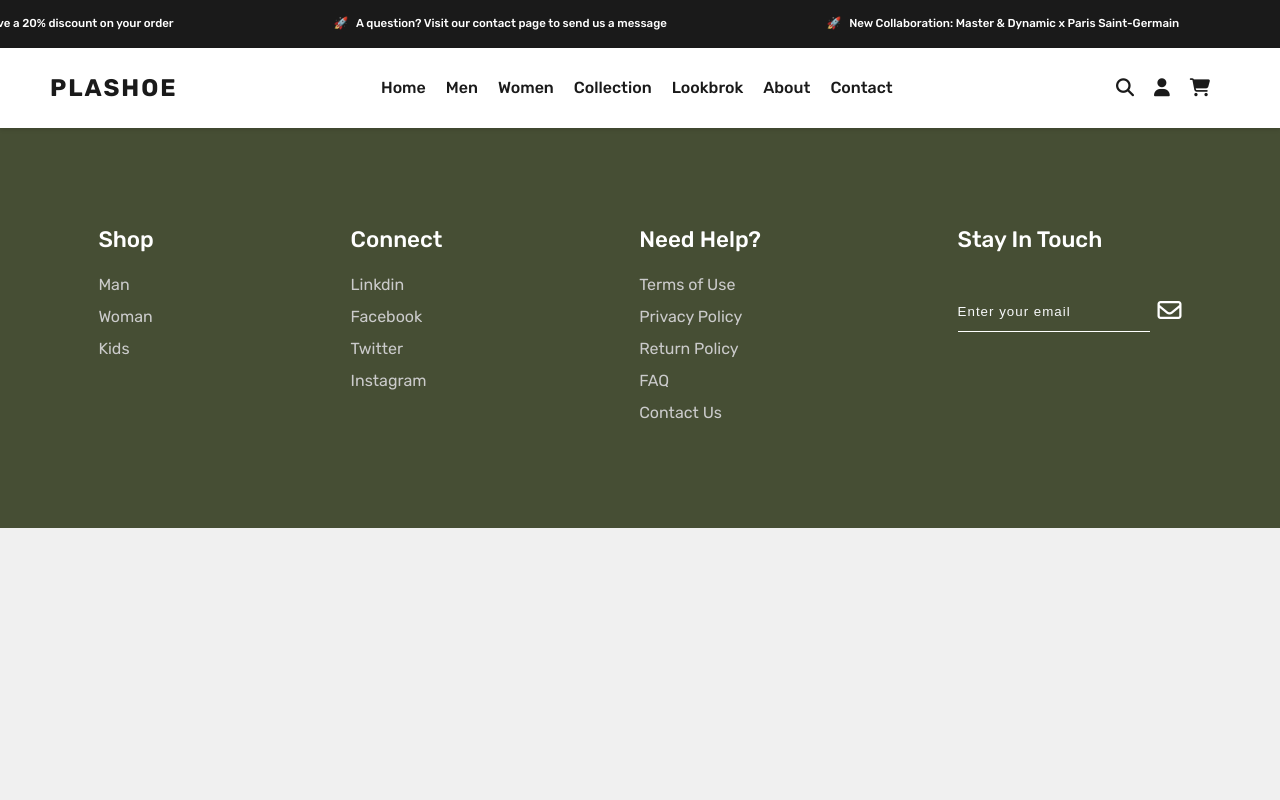
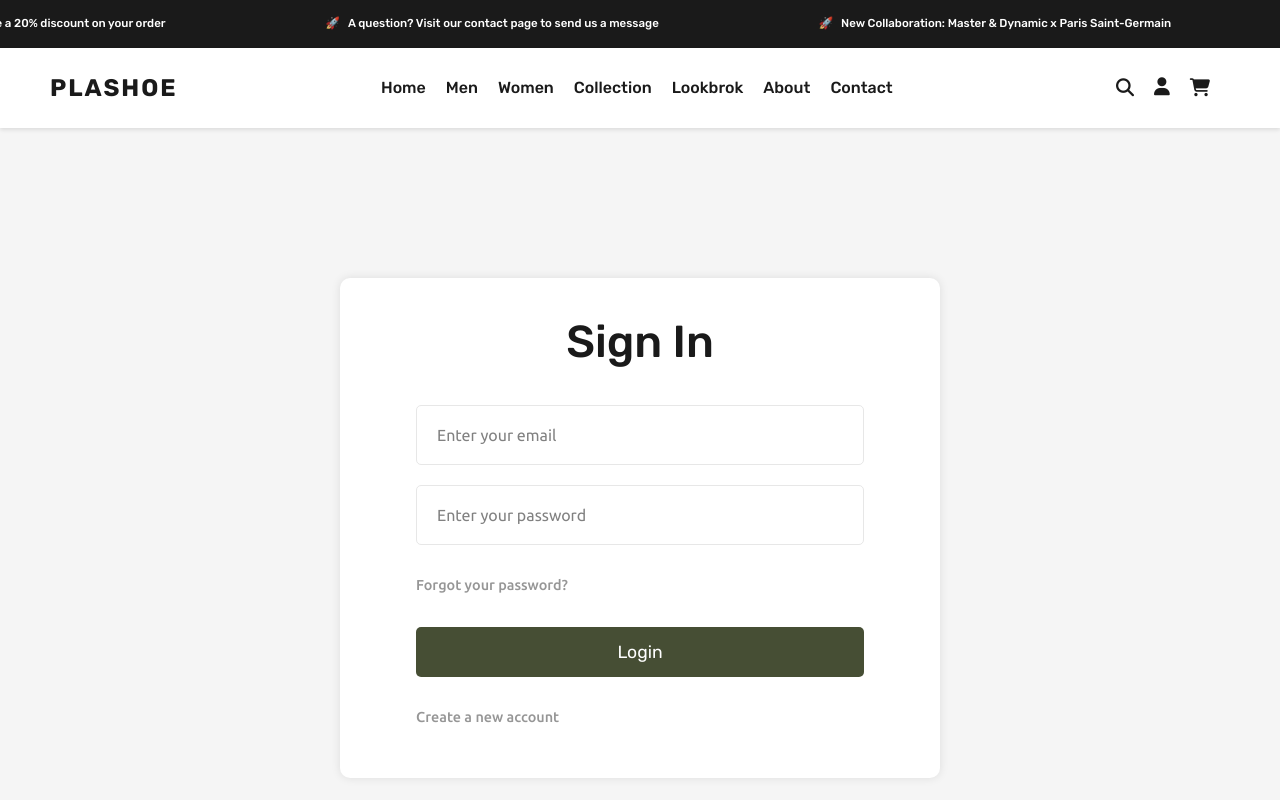
Before and after one commit to Ayoub-EDAHLOULI/PLASHOE-frontend, a React (Vite) app: page /login in a window 1280 px wide. Shown: the top 800 px of the page. Built offline with nearby package versions, Linux system fonts and the light colour scheme; the HTML template or start-up script is replaced by a standard one.

Commit message:
Create Login Page

```diff
--- a/src/App.jsx
+++ b/src/App.jsx
@@ -1,10 +1,11 @@
 import "./App.css";
 import "@fortawesome/fontawesome-free/css/all.css";
 import { Route, Routes } from "react-router-dom";
-import { Home } from "./pages/Home";
+import { Home } from "./pages/Home/Home";
 import Carousel from "./components/Carousel/Carousel";
 import Navbar from "./components/Navbar/Navbar";
 import Footer from "./components/Footer/Footer";
+import Login from "./pages/Auth/Login/Login";
 
 function App() {
   return (
@@ -14,6 +15,7 @@ function App() {
         <Navbar />
         <Routes>
           <Route path="/" element={<Home />} />
+          <Route path="/login" element={<Login />} />
         </Routes>
         <Footer />
       </div>
--- a/src/components/Footer/Footer.scss
+++ b/src/components/Footer/Footer.scss
@@ -3,7 +3,7 @@
   height: 50vh;
   margin: var(--spacing-4) 0;
   padding: var(--spacing-4) 0;
-  background-color: var(--primary-color);
+  background-color: var(--primary-color-dark);
 
   .footer__container {
     height: 100%;
--- a/src/components/Navbar/Navbar.jsx
+++ b/src/components/Navbar/Navbar.jsx
@@ -1,4 +1,5 @@
 import "./Navbar.scss";
+import { Link } from "react-router-dom";
 
 export default function Navbar() {
   return (
@@ -35,9 +36,11 @@ export default function Navbar() {
           </div>
 
           <div className="navbar__icons">
-            <i className="fas fa-search"></i>
-            <i className="fas fa-user"></i>
-            <i className="fas fa-shopping-cart"></i>
+            <i className="fas fa-search" />
+            <Link to="/login">
+              <i className="fas fa-user" />
+            </Link>
+            <i className="fas fa-shopping-cart" />
           </div>
         </div>
       </div>
--- /dev/null
+++ b/src/pages/Auth/Login/Login.jsx
@@ -0,0 +1,21 @@
+import "./Login.scss";
+import { Link } from "react-router-dom";
+
+function Login() {
+  return (
+    <div className="login">
+      <div className="login_container">
+        <h1>Sign In</h1>
+        <form>
+          <input type="email" placeholder="Enter your email" />
+          <input type="password" placeholder="Enter your password" />
+          <Link to="/forgot-password"> Forgot your password? </Link>
+          <button type="submit">Login</button>
+          <Link to="/register"> Create a new account </Link>
+        </form>
+      </div>
+    </div>
+  );
+}
+
+export default Login;
--- /dev/null
+++ b/src/pages/Auth/Login/Login.scss
@@ -0,0 +1,103 @@
+.login {
+  display: flex;
+  justify-content: center;
+  align-items: center;
+  height: 100vh;
+  background-color: #f5f5f5;
+
+  .login_container {
+    width: 100%;
+    max-width: 600px;
+    height: 500px;
+    padding: 30px 20px;
+    border-radius: 10px;
+    background-color: #fff;
+    box-shadow: 0 0 10px rgba(0, 0, 0, 0.1);
+    display: flex;
+    flex-direction: column;
+    align-items: center;
+    justify-content: center;
+
+    h1 {
+      font-size: 2.8rem;
+      font-weight: 500;
+      margin-bottom: 30px;
+    }
+
+    form {
+      width: 100%;
+      height: 100%;
+      display: flex;
+      flex-direction: column;
+      align-items: center;
+      row-gap: 20px;
+
+      input {
+        width: 80%;
+        padding: 18px 10px 18px 20px;
+        border: 1px solid #e7e7e7;
+        border-radius: 5px;
+        font-size: 1.2rem;
+
+        &::placeholder {
+          width: 100%;
+          font-size: 1rem;
+          color: #818181;
+          font-family: var(--font-secondary);
+        }
+      }
+
+      a {
+        width: 80%;
+        text-align: start;
+        margin-top: 10px;
+        font-size: 0.9rem;
+        color: #969696;
+        text-decoration: none;
+        font-weight: 500;
+        font-family: var(--font-secondary);
+        transition: 0.5 ease-in-out;
+
+        &:hover {
+          &::after {
+            content: "";
+            display: block;
+            width: 10px;
+            height: 1.7px;
+            background-color: #969696;
+            transition: width 0.3s;
+            animation: underline 0.3s forwards;
+
+            //Create annimation for underline
+            @keyframes underline {
+              0% {
+                width: 0;
+              }
+              100% {
+                width: 33%;
+              }
+            }
+          }
+        }
+      }
+
+      button {
+        width: 80%;
+        margin-top: 10px;
+        padding: 15px;
+        border: none;
+        border-radius: 5px;
+        background-color: var(--primary-color);
+        color: var(--white-color);
+        font-size: 1.1rem;
+        font-weight: 400;
+        cursor: pointer;
+        transition: background-color 0.3s;
+
+        &:hover {
+          background-color: var(--primary-color-dark);
+        }
+      }
+    }
+  }
+}
--- a/src/pages/Home.jsx
+++ /dev/null
@@ -1,25 +0,0 @@
-import AboutUs from "../components/About Us/AboutUs";
-import Categories from "../components/Categories/Categories";
-import Companies from "../components/Companies/Companies";
-import DiscountBanner from "../components/Discount Banner/DiscountBanner";
-import Hero from "../components/Hero/Hero";
-import InfiniteText from "../components/InfiniteText/InfiniteText";
-import NewArival from "../components/New Arrival/NewArival";
-import Rating from "../components/Rating/Rating";
-import Trend from "../components/Trending/Trend";
-
-export const Home = () => {
-  return (
-    <>
-      <Hero />
-      <Companies />
-      <AboutUs />
-      <InfiniteText />
-      <Categories />
-      <Trend />
-      <NewArival />
-      <DiscountBanner />
-      <Rating />
-    </>
-  );
-};
--- /dev/null
+++ b/src/pages/Home/Home.jsx
@@ -0,0 +1,25 @@
+import AboutUs from "../../components/About Us/AboutUs";
+import Categories from "../../components/Categories/Categories";
+import Companies from "../../components/Companies/Companies";
+import DiscountBanner from "../../components/Discount Banner/DiscountBanner";
+import Hero from "../../components/Hero/Hero";
+import InfiniteText from "../../components/InfiniteText/InfiniteText";
+import NewArival from "../../components/New Arrival/NewArival";
+import Rating from "../../components/Rating/Rating";
+import Trend from "../../components/Trending/Trend";
+
+export const Home = () => {
+  return (
+    <>
+      <Hero />
+      <Companies />
+      <AboutUs />
+      <InfiniteText />
+      <Categories />
+      <Trend />
+      <NewArival />
+      <DiscountBanner />
+      <Rating />
+    </>
+  );
+};
```
Also changed, not shown: src/pages/Home/Home.scss (added).
